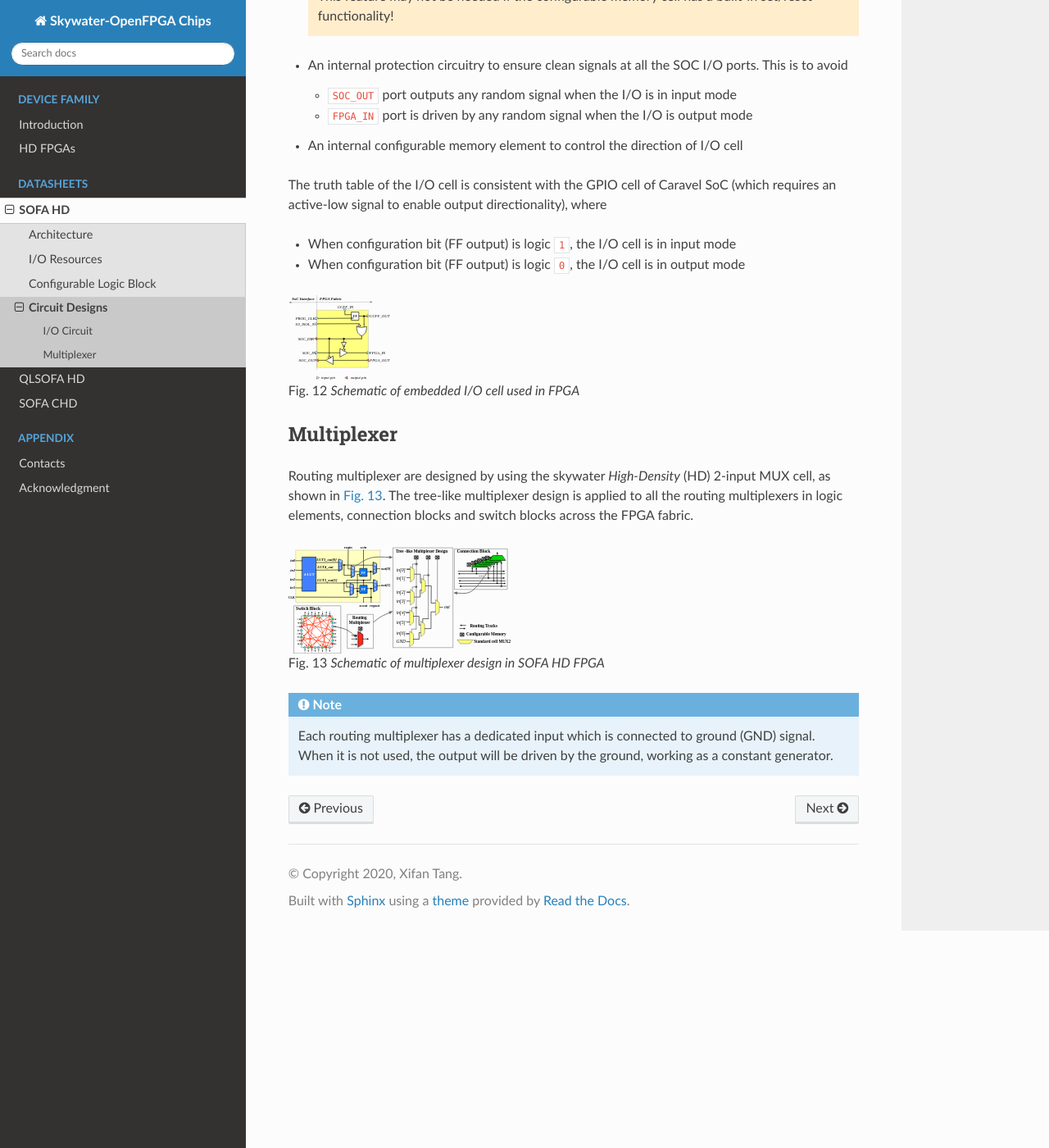
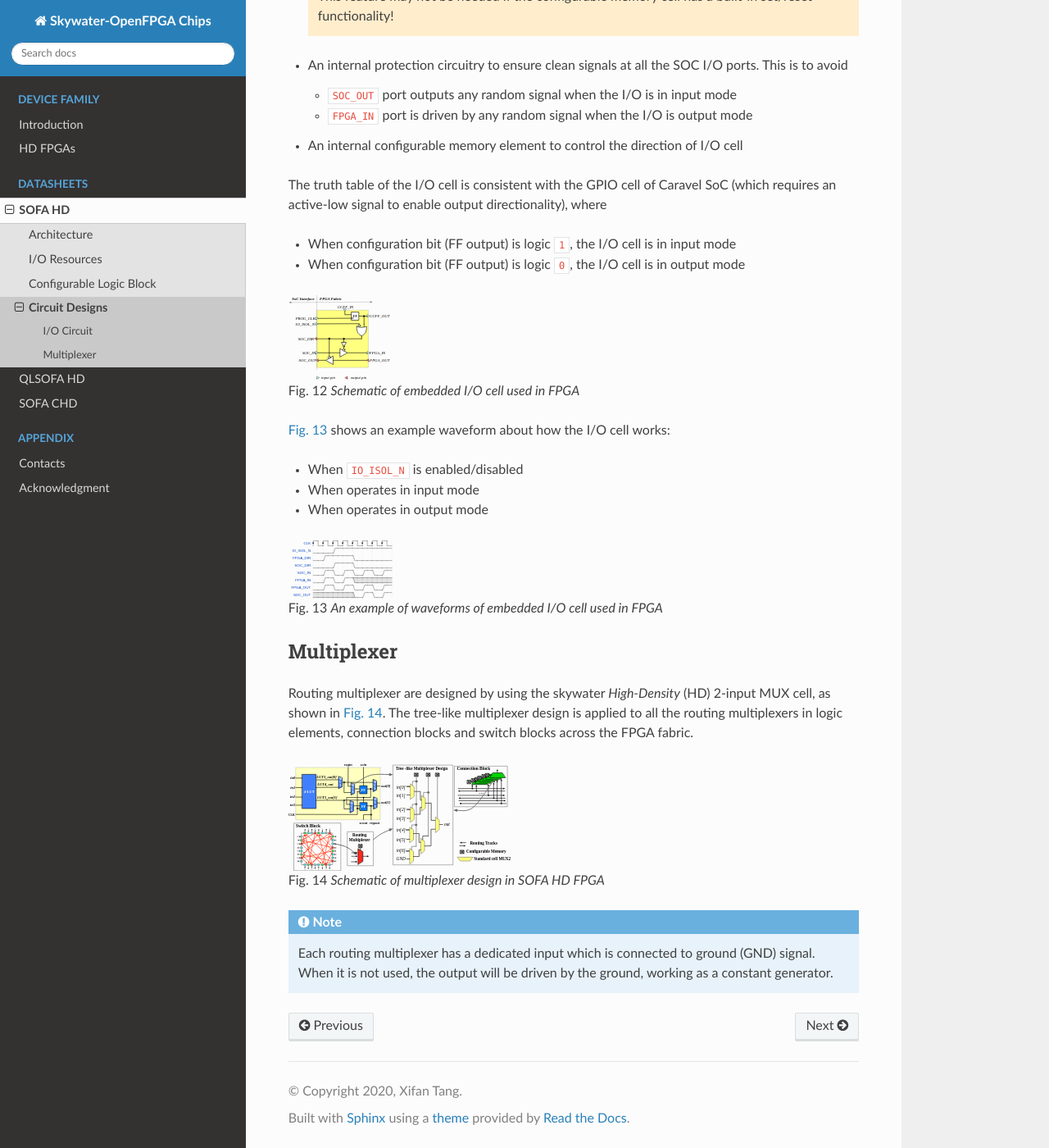
Before and after one commit to lnis-uofu/SOFA, a Sphinx documentation site: the page built from DOC/source/datasheet/sofa_hd/sofa_hd_circuit_design.rst, in a window 1280 px wide and 1400 px high, scrolled down 430 px. Shown: the whole window at 82% size. Built offline with Sphinx 7.4.7 and the Read the Docs theme 2.0.0, drawn with Linux system fonts in a browser that asks for light colours; the version number could not be read and is left out.

Commit message:
[Doc] Add testing waveform example to documentation

```diff
--- a/DOC/source/datasheet/sofa_hd/sofa_hd_circuit_design.rst
+++ b/DOC/source/datasheet/sofa_hd/sofa_hd_circuit_design.rst
@@ -35,6 +35,21 @@
 
   Schematic of embedded I/O cell used in FPGA
 
+:numref:`fig_sofa_hd_embedded_io_test_waveform` shows an example waveform about how the I/O cell works:
+
+- When ``IO_ISOL_N`` is enabled/disabled
+- When operates in input mode
+- When operates in output mode
+
+.. _fig_sofa_hd_embedded_io_test_waveform:
+
+.. figure:: ./figures/sofa_hd_embedded_io_test_waveform.svg
+  :scale: 30%
+  :alt: Schematic of embedded I/O cell used in FPGA
+
+  An example of waveforms of embedded I/O cell used in FPGA
+
+
 .. _sofa_hd_circuit_design_mux:
 
 Multiplexer
```
Also changed, not shown: DOC/source/datasheet/sofa_hd/figures/sofa_hd_embedded_io_test_waveform.svg (added).
